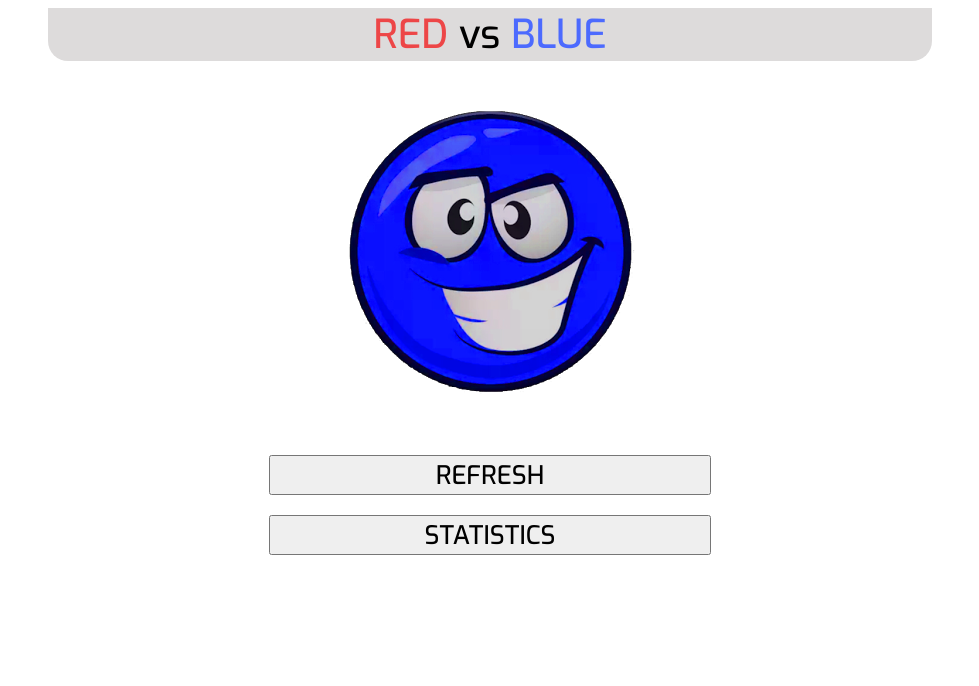
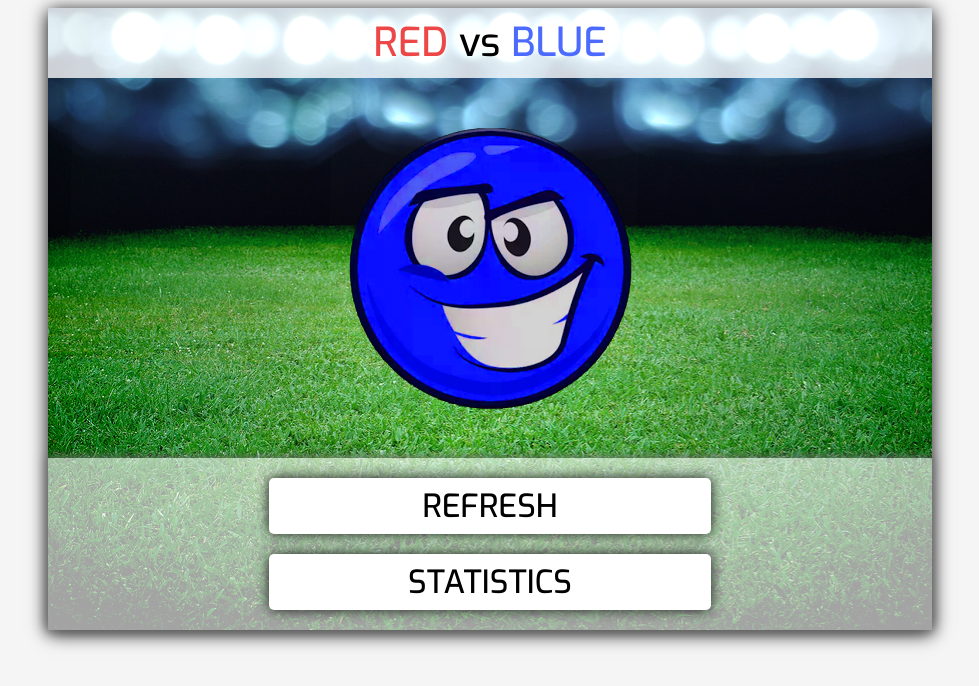
Before and after one commit to Yessengerey/blue-ball-red-ball, a React app: page / in a window 1280 px wide. Shown: the top 686 px of the page, without its empty margins (150-1129 px from the left). Built offline with nearby package versions, Linux system fonts and the light colour scheme.

Commit message:
Add background, styling

```diff
--- a/public/index.css
+++ b/public/index.css
@@ -1,6 +1,15 @@
 #app {
   display: flex;
+  display: -webkit-flex;
   flex-direction: column;
+  -webkit-flex-direction: column;
   align-items: center;
+  -webkit-align-items: center;
   justify-content: center;
+  -webkit-justify-content: center;
 }
+
+html {
+  height: 100%;
+  background-color: whitesmoke;
+}
--- a/styles/app.css
+++ b/styles/app.css
@@ -1,20 +1,33 @@
 .app_container {
   display: flex;
+  display: -webkit-flex;
   flex-direction: column;
+  -webkit-flex-direction: column;
   justify-content: center;
+  -webkit-justify-content: center;
   align-items: center;
+  -webkit-align-items: center;
   width: 70%;
+  font-family: 'Exo Medium';
+  background: url(/assets/field.jpg);
+  box-shadow: 0px 3px 18px black;
 }
 
 .title {
   width: 100%;
   text-align: center;
+  line-height: 70px;
   font-size: 40px;
   font-family: 'Exo Medium';
-  border-radius: 0 0 20px 20px;
-  background-color: #dddbdb;
+  background-color: rgba(255, 255, 255, 0.79);
+}
+
+.title:hover {
+  background: -webkit-linear-gradient(left, #ed4445 , #4d69f6);
+  color: white;
 }
 
 .ball_display {
-  padding: 40px;
+  margin: 40px;
+  height: 300px;
 }
--- a/styles/controlPanel.css
+++ b/styles/controlPanel.css
@@ -1,11 +1,39 @@
 .control_panel {
+  width: 50%;
+  border: none;
+  background-color: rgba(255, 255, 255, 0.64);
+  box-shadow: 0 0 10px 1px #747272;
+  line-height: 30px;
   width: 100%;
   text-align: center;
+  padding: 10px 0px 10px 0;
 }
 
 .control_panel button {
-  font-size: 2vw;
+  font-size: 2.5vw;
   font-family: 'Exo Medium';
   margin: 10px;
   width: 50%;
+  padding: 7px;
+  border: none;
+  background-color: white;
+  box-shadow: 0px 0px 14px #161616;
+  border-radius: 5px;
 }
+
+.control_panel button:hover {
+  background: -webkit-linear-gradient(left, #ed4445 , #4d69f6);
+  background: linear-gradient(to right, #ed4445 , #4d69f6);
+  color: white;
+}
+
+.control_panel button:active {
+  box-shadow: inset 0px 0px 14px #161616;
+  background: -webkit-linear-gradient(left, #ed4445 , #4d69f6);
+  background: linear-gradient(to right, #ed4445 , #4d69f6);
+  color: white;
+}
+
+.control_panel button:focus {
+  outline: 0;
+}
```
Also changed, not shown: public/assets/field.jpg (added).
